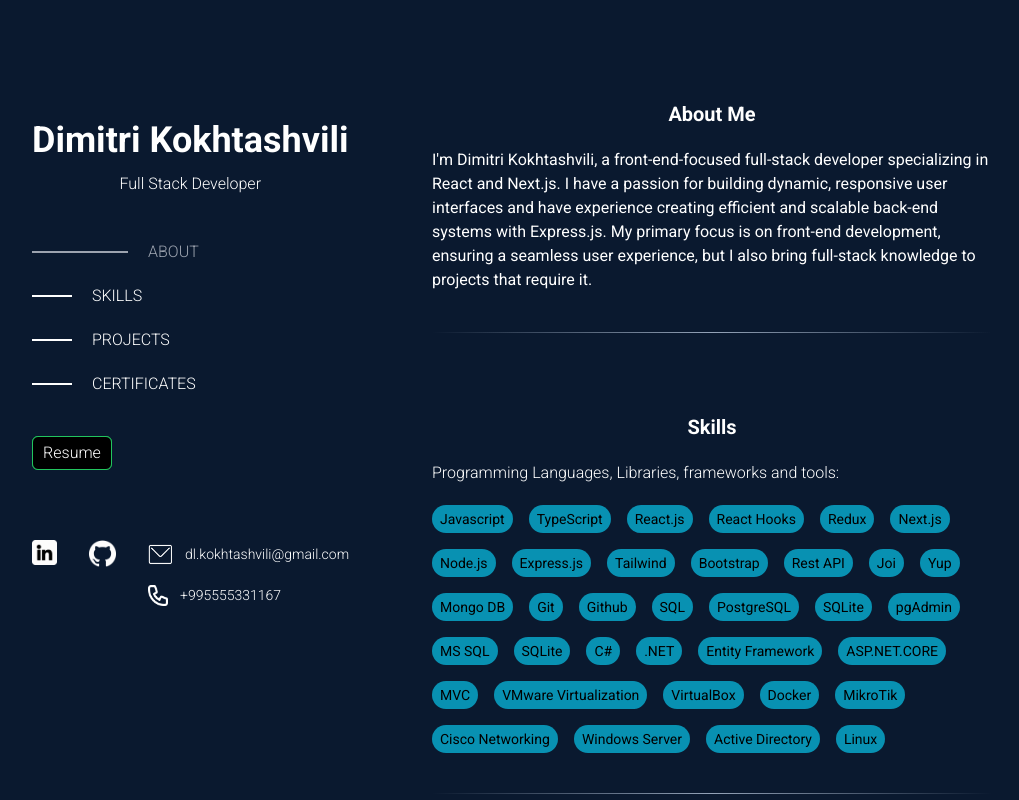
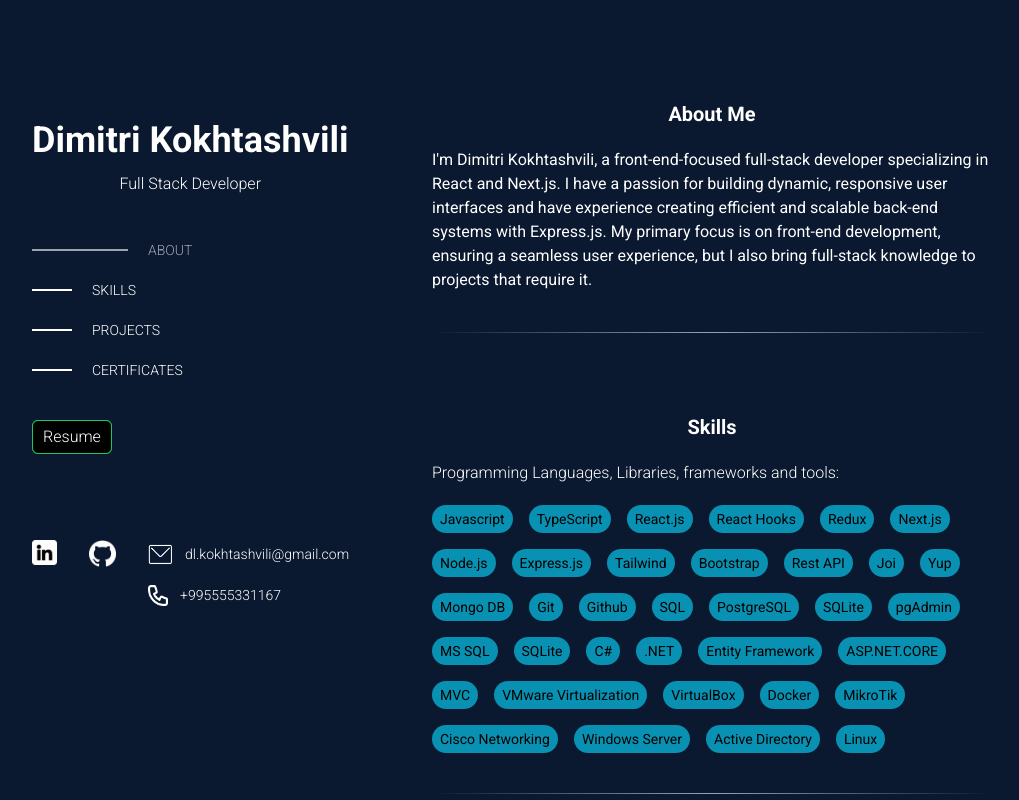
Before and after one commit to dlkokhta/My-Portfoglio, a Next.js app: page / in a window 1280 px wide. Shown: the top 800 px of the page, without its empty margins (128-1147 px from the left). Built offline with nearby package versions, Linux system fonts and the light colour scheme.

Commit message:
Moved Header from Layout to home page

```diff
--- a/src/app/components/Menu.tsx
+++ b/src/app/components/Menu.tsx
@@ -32,7 +32,7 @@ const Menu = () => {
         activeLink === "about"  ? "bg-gray-400 w-24" : "bg-white group-hover:bg-gray-400 group-hover:w-24"
       }`}
     ></div>
-          <h1>ABOUT</h1>
+          <h1 className="text-md md:text-sm">ABOUT</h1>
         </div>
       </Link>
 
@@ -54,7 +54,7 @@ const Menu = () => {
         activeLink === "skills" ? "bg-gray-400 w-24" : "bg-white group-hover:bg-gray-400 group-hover:w-24"
       }`}
     ></div>
-        <h1>SKILLS</h1>
+        <h1 className="text-md md:text-sm">SKILLS</h1>
         </div>
       </Link>
 
@@ -77,7 +77,7 @@ const Menu = () => {
       }`}
     ></div>
 
-        <h1>PROJECTS</h1>
+        <h1 className="text-md md:text-sm">PROJECTS</h1>
 
         </div>
       </Link>
@@ -100,7 +100,7 @@ const Menu = () => {
         activeLink === "certificates"  ? "bg-gray-400 w-24" : "bg-white group-hover:bg-gray-400 group-hover:w-24"
       }`}
     ></div>
-        <h1>CERTIFICATES</h1>
+        <h1 className="text-md md:text-sm">CERTIFICATES</h1>
 
         </div>
 
@@ -118,7 +118,7 @@ const Menu = () => {
           activeLink  === "contact" ? "text-gray-400" : ""
         }`}
       >
-        <h1>CONTACT</h1>
+        <h1 className="text-md md:text-sm">CONTACT</h1>
       </Link>
 
       <a
--- a/src/app/home/page.tsx
+++ b/src/app/home/page.tsx
@@ -4,36 +4,38 @@ import Skills from "../components/Skills";
 import Projects from "../components/Projects";
 import Contact from "../components/Contact";
 import Header2 from "../components/Header2";
+import Header from "../components/Header";
 import Certificates from "../components/Certificates";
 import Loading from "../components/Loading";
 import { useState, useEffect } from "react";
-import Locading from "../components/Loading"
+import Locading from "../components/Loading";
 
 const HomePage = () => {
-
   const [isLoading, setIsLoading] = useState(true);
 
   useEffect(() => {
     const timer = setTimeout(() => {
-      setIsLoading(false)
-    },2000)
+      setIsLoading(false);
+    }, 2000);
 
     return () => clearTimeout(timer);
-  },[]);
+  }, []);
 
-
-
-  if(isLoading) {
-   return  <div><Loading/></div>
-  }
+  // if(isLoading) {
+  //  return  <div><Loading/></div>
+  // }
 
   return (
-
     <main className="px-7 sm:px-20 pt-5 pb-20 md:px-20 w-full flex flex-row lg:gap-[370px] lg:px-20 xl:gap-[400px] xl:px-40 2xl:px-80 3xl:px-[460px] 4xl:px-[500px]">
-
-
-      {isLoading ? <Loading/> : <><div className="hidden lg:block lg:mt-12 xl:mt-0">
+      {isLoading ? (
+        <Loading />
+      ) : (
+        <>
+          <div className=" lg:mt-12 xl:mt-0">
             <Header2 />
+            <div className="lg:hidden">
+              <Header />
+            </div>
           </div>
           <div>
             <div id="about" className="section ">
@@ -54,9 +56,9 @@ const HomePage = () => {
             <div id="contact" className="section lg:hidden">
               <Contact />
             </div>
-
-
-      </div></>}
+          </div>
+        </>
+      )}
     </main>
   );
 };
--- a/src/app/layout.tsx
+++ b/src/app/layout.tsx
@@ -50,9 +50,9 @@ export default function RootLayout({
         <meta name="viewport" content="width=device-width, initial-scale=1.0" />
       </Head>
       <body className={roboto.className}>
-        <div className="lg:hidden">
+        {/* <div className="lg:hidden">
           <Header />
-        </div>
+        </div> */}
         {children}
       </body>
     </html>
```
Lines whose indentation alone changed are shown as unchanged.
